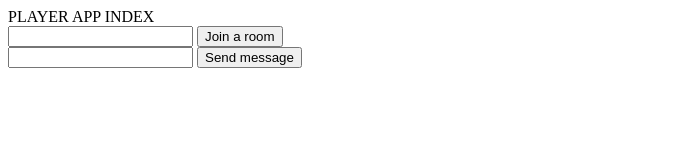
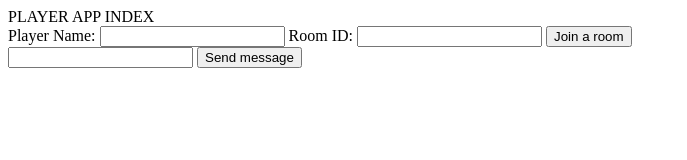
Before and after one commit to jrallsn/imajeep, a plain HTML site: page playerapp/index.html in a window 1280 px wide. Both pictures are taken after a click on the button "Join a room". Shown: the whole page, without its empty margins (0-687 px from the left). Drawn offline with Linux system fonts and the light colour scheme.

Commit message:
Usernames in placeholder player app

```diff
--- a/playerapp/index.html
+++ b/playerapp/index.html
@@ -16,10 +16,13 @@
 		function joinRoom() {
 			var roomIdBox = document.getElementById('roomid');
 			var roomId = roomIdBox.value;
+			var userNameBox = document.getElementById('playername');
+			var userName = userNameBox.value;
 			activeRoomId = roomId;
 
 			exampleSocket.send(JSON.stringify({
 				action: 'join',
+				userName: userName,
 				roomId: roomId
 			}));
 		}
@@ -41,7 +44,8 @@
 		};
 	</script>
 	<br>
-	<input type="text" id="roomid">
+	Player Name: <input type="text" id="playername">
+	Room ID: <input type="text" id="roomid">
 	<button onclick="joinRoom()">Join a room</button>
 	<br>
 	<input type="text" id="messagebox">
```
